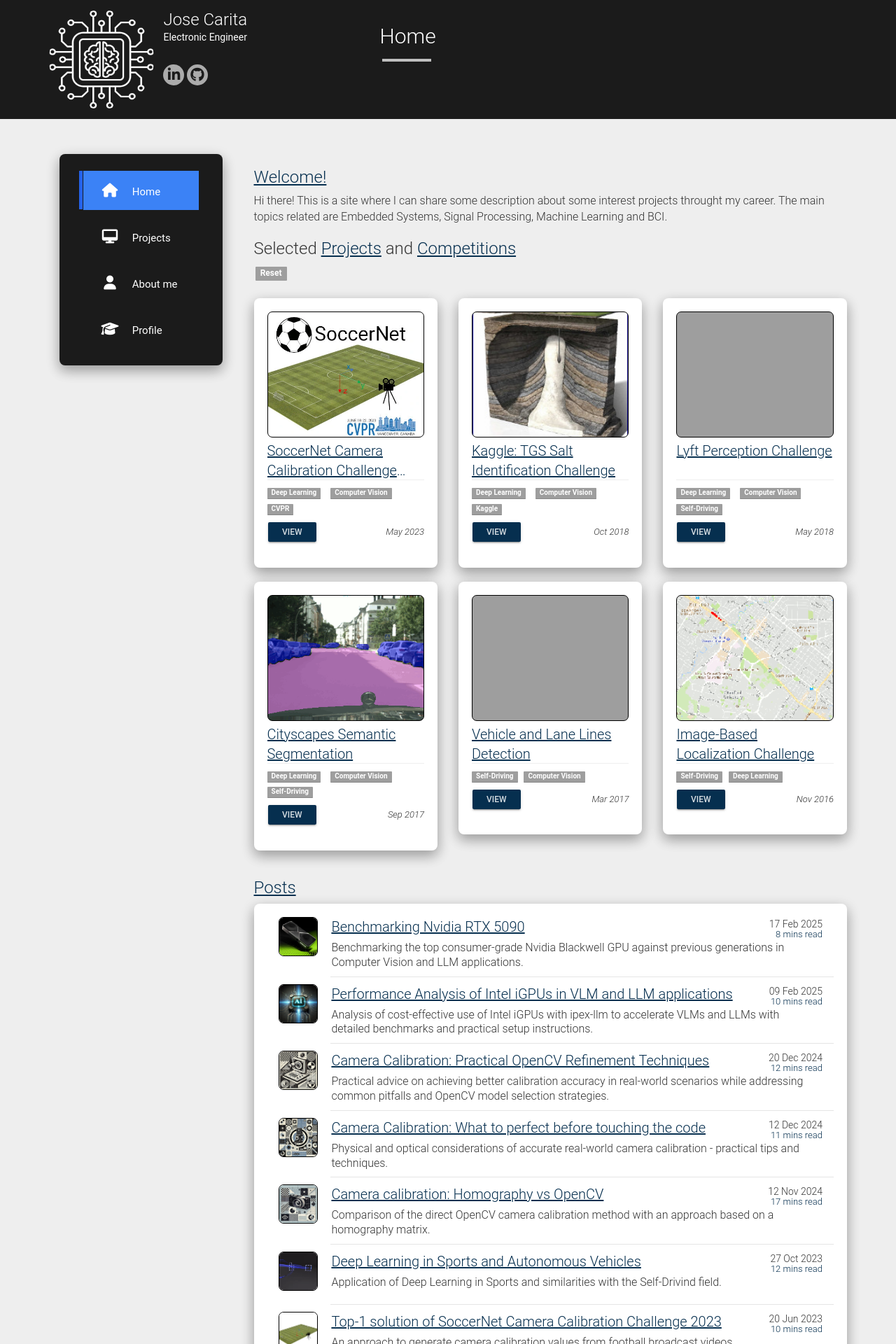
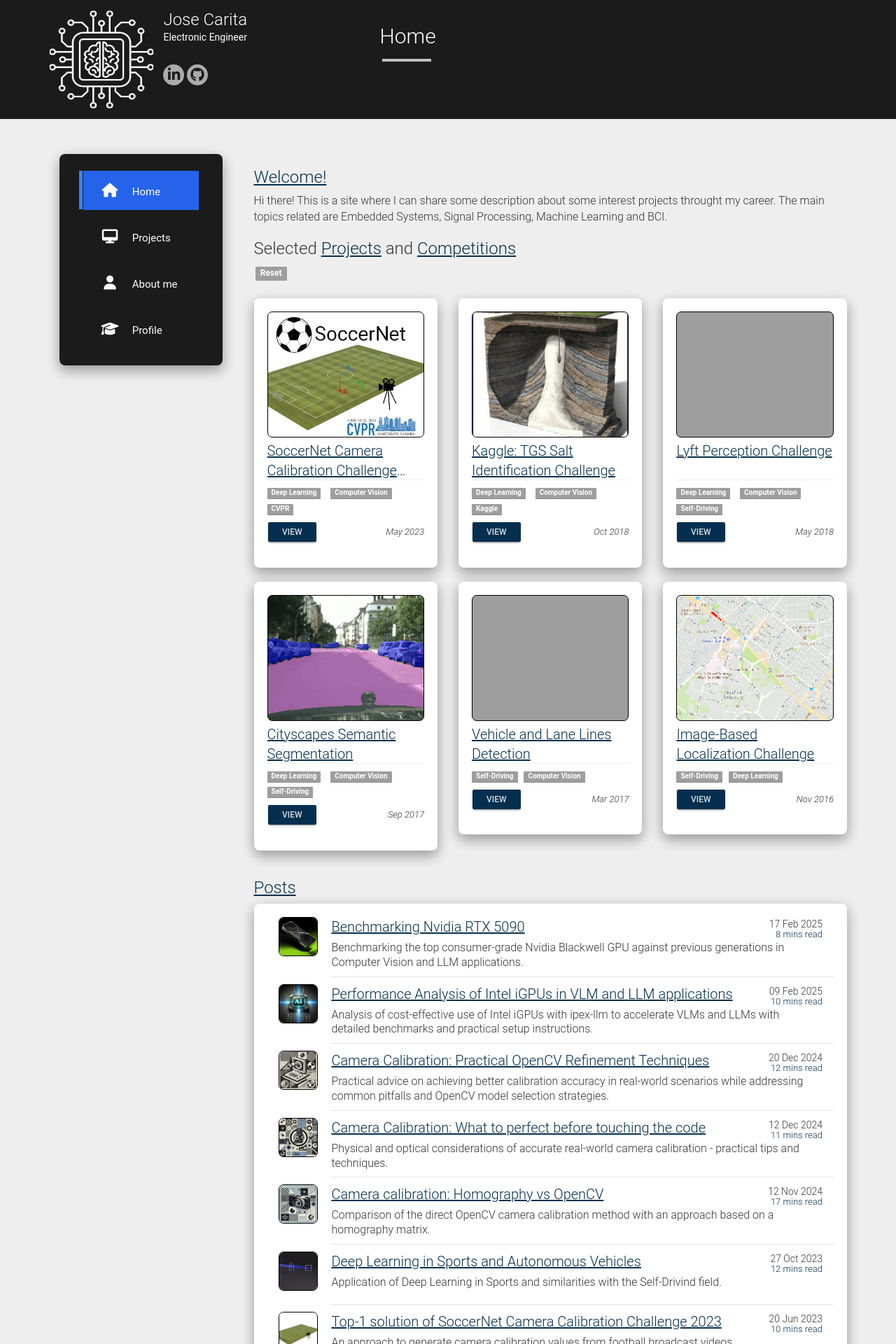
Before and after one commit to josecarita/josecarita.github.io, a Jekyll site: the page built from index.html, in a window 1280 px wide. Shown: the top 1920 px of the page at 70% size. Built offline with Jekyll 4.4.1, drawn with Linux system fonts in a browser that asks for light colours; nearby versions of some CDN libraries; grey boxes are pictures that could not be loaded.

Commit message:
color side menu update

```diff
--- a/static/css/main.css
+++ b/static/css/main.css
@@ -93,7 +93,7 @@
 .menu ul li a:hover,
 .menu ul li a:focus,
 li.current-menu-item>a {
-    background: #3b82f6;
+    background: #2563eb;
 }
 
 li.current-menu-item:before {
@@ -104,7 +104,7 @@
     position: absolute;
     left: 9px;
     vertical-align: middle;
-    background: #2563eb;
+    background: #3b82f6;
 }
 
 .menu ul li a {
```
